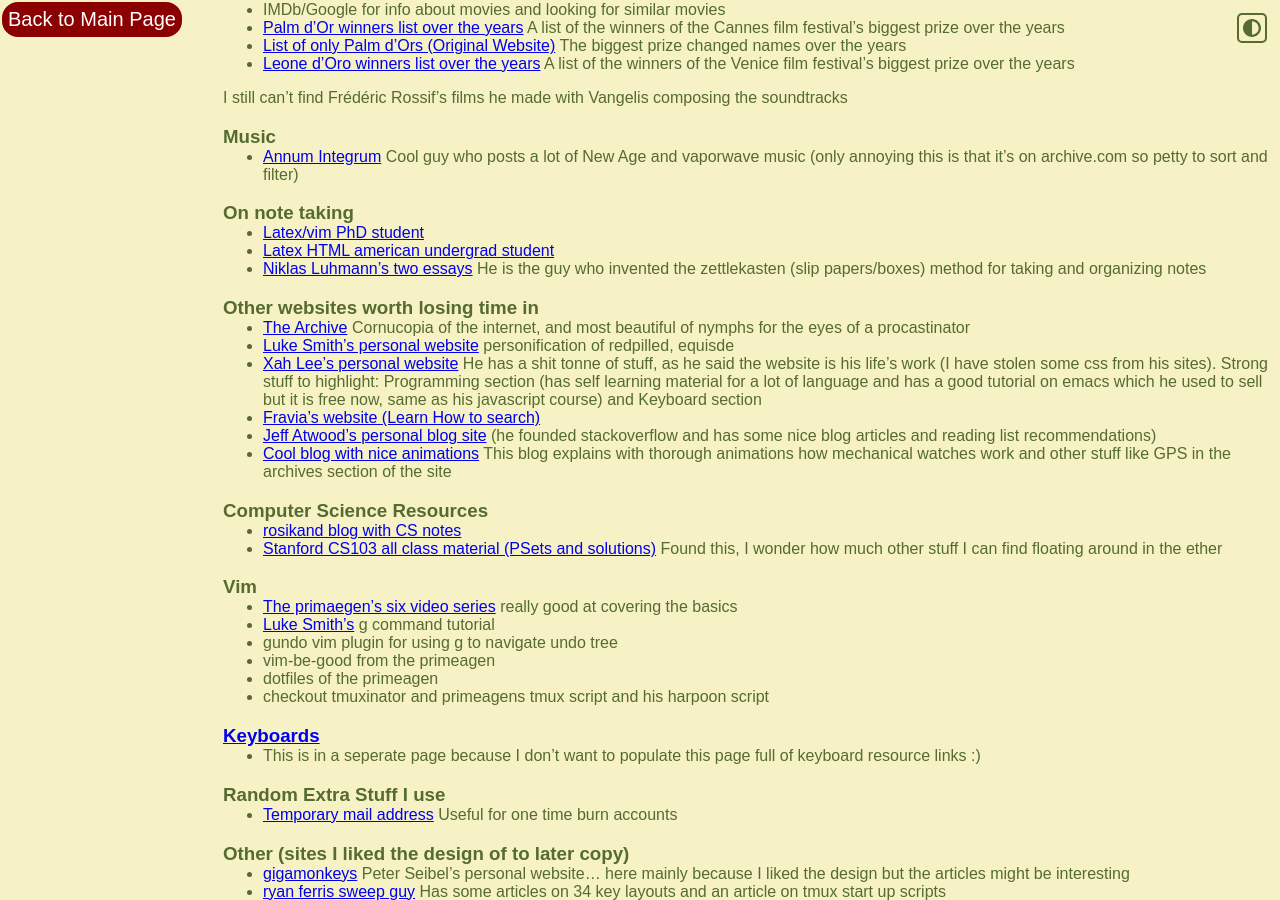
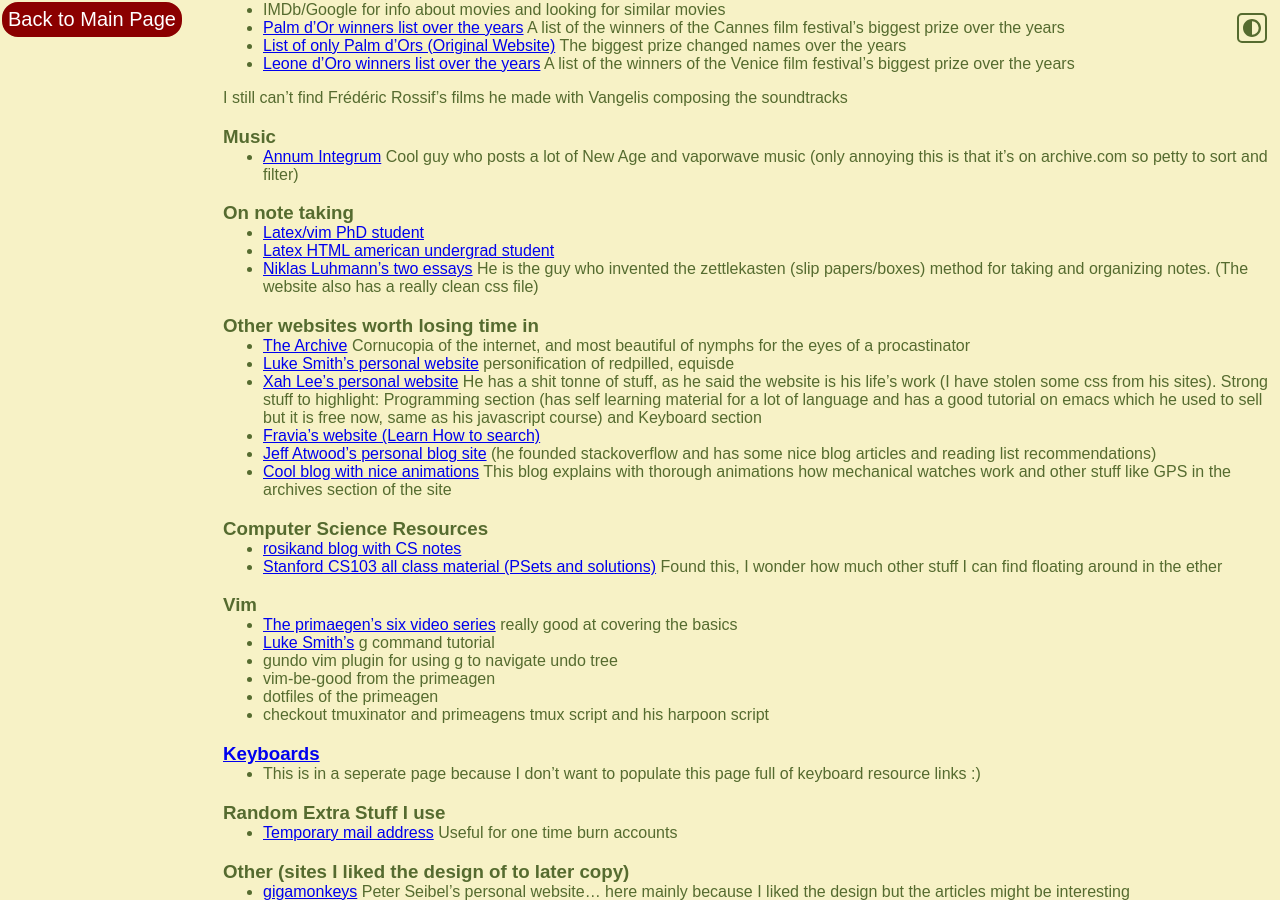
Before and after one commit to GiulianoPalazzi/giulianopalazzi.github.io, a Jekyll site: the page built from resources/cool_resources.md, in a window 1280 px wide and 900 px high, scrolled down 632 px. Built offline with Jekyll 4.4.1, drawn with Linux system fonts in a browser that asks for light colours; nearby versions of some CDN libraries.

Commit message:
small addition to resources file

```diff
--- a/resources/cool_resources.md
+++ b/resources/cool_resources.md
@@ -46,7 +46,7 @@
 ### On note taking
 * <a href="https://castel.dev/post/lecture-notes-1/" target="_blank">Latex/vim PhD student</a>
 * <a href="https://ericchapdelaine.com/articles/how-i-take-notes" target="_blank">Latex HTML american undergrad student</a>
-* [Niklas Luhmann's two essays](https://luhmann.surge.sh/){:target="_blank"} He is the guy who invented the zettlekasten (slip papers/boxes) method for taking and organizing notes
+* [Niklas Luhmann's two essays](https://luhmann.surge.sh/){:target="_blank"} He is the guy who invented the zettlekasten (slip papers/boxes) method for taking and organizing notes. (The website also has a really clean css file)
 
 ### Other websites worth losing time in
 * <a href="https://archive.org/" target="_blank">The Archive</a> Cornucopia of the internet, and most beautiful of nymphs for the eyes of a procastinator
```
